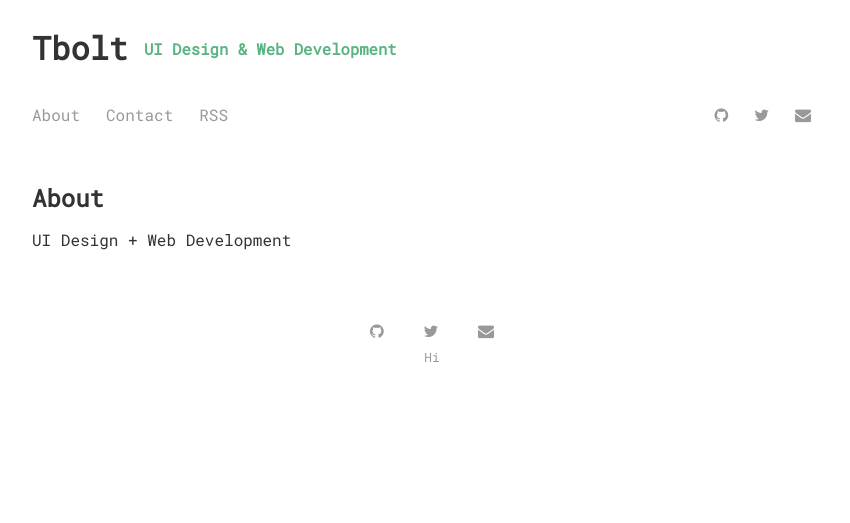
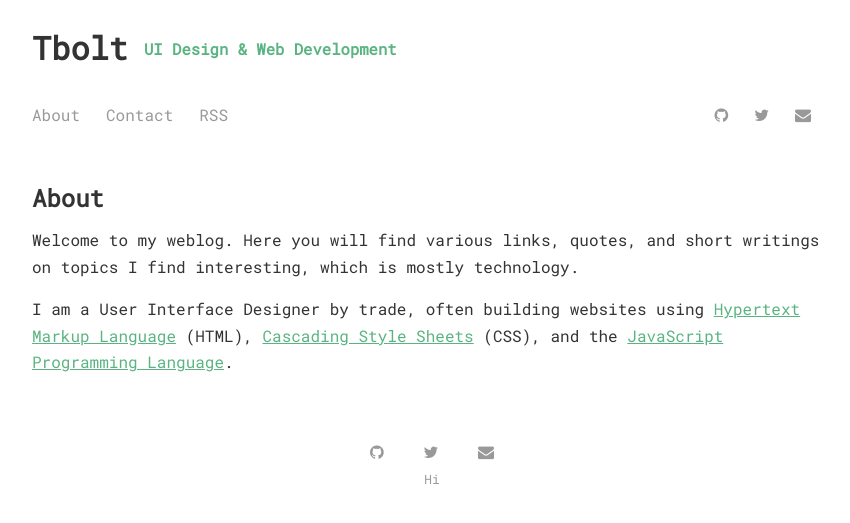
Before and after one commit to tbolt/tbolt.space, a Jekyll site: the page built from menu/about.md, in a window 1280 px wide. Shown: the top 523 px of the page, without its empty margins (208-1058 px from the left). Built offline with Jekyll 4.4.1, drawn with Linux system fonts in a browser that asks for light colours; nearby versions of some CDN libraries.

Commit message:
updates to pages

```diff
--- a/menu/about.md
+++ b/menu/about.md
@@ -2,4 +2,6 @@
 layout: page
 title: About
 ---
-UI Design + Web Development
+Welcome to my weblog. Here you will find various links, quotes, and short writings on topics I find interesting, which is mostly technology.
+
+I am a User Interface Designer by trade, often building websites using [Hypertext Markup Language](https://en.wikipedia.org/wiki/HTML) (HTML), [Cascading Style Sheets](https://en.wikipedia.org/wiki/Cascading_Style_Sheets) (CSS), and the [JavaScript Programming Language](https://en.wikipedia.org/wiki/JavaScript).
```
Also changed, not shown: menu/contact.md (+1 -1 lines).
